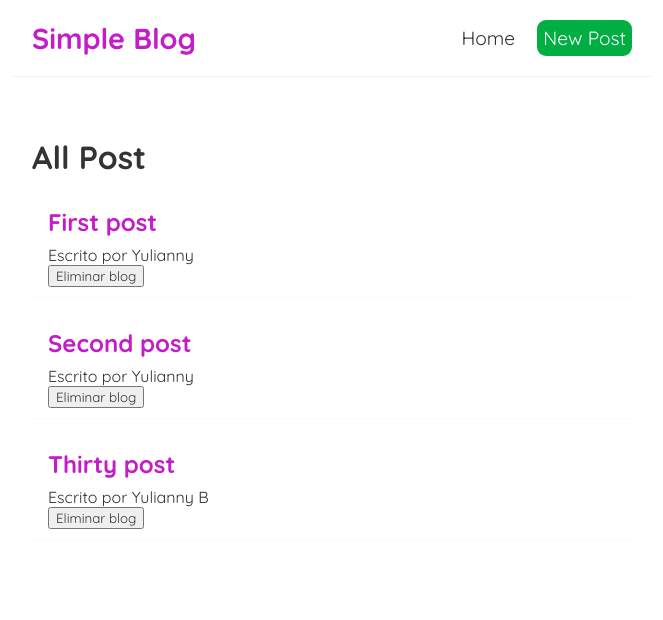
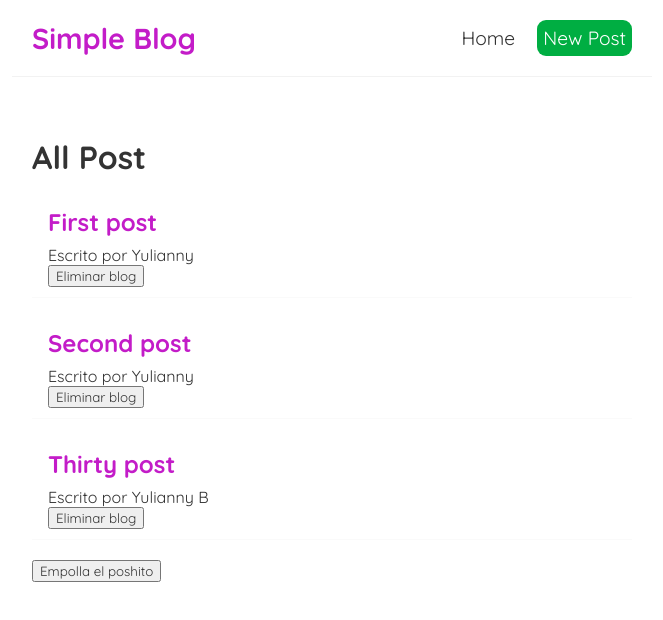
Before and after one commit to yuliannydev/Simple-Blog-With-React, a React (Create React App) app: page / in a window 1280 px wide. Shown: the top 620 px of the page, without its empty margins (308-971 px from the left). Built offline with nearby package versions, Linux system fonts and the light colour scheme; the HTML template or start-up script is replaced by a standard one.

Commit message:
:memo: Create useEffect
Add useEffect and dependencies for change the state on useStade, and rendering one time the DOM

```diff
--- a/src/components/Home.jsx
+++ b/src/components/Home.jsx
@@ -1,23 +1,34 @@
-import { useState } from 'react'
-import BlogList from './BlogList'
+import { useState, useEffect } from "react";
+import BlogList from "./BlogList";
 
 const Home = () => {
-    /** HOOK USE STATE */
+  /** HOOKS USE STATE */
   const [blogs, setBlogs] = useState([
-        { title: 'First post', body: 'Lorem ipsum' , author: 'Yulianny', id: 1 },
-        { title: 'Second post', body: 'Lorem ipsum' , author: 'Yulianny', id: 2 },
-        { title: 'Thirty post', body: 'Lorem ipsum' , author: 'Yulianny B', id: 3 },
+    { title: "First post", body: "Lorem ipsum", author: "Yulianny", id: 1 },
+    { title: "Second post", body: "Lorem ipsum", author: "Yulianny", id: 2 },
+    { title: "Thirty post", body: "Lorem ipsum", author: "Yulianny B", id: 3 },
   ]);
 
+  const [name, setName] = useState(" 🐣 ");
+
+  useEffect(() => {
+    console.log(name);
+  }, [name]);
+
+  /** Delete post */
   const handleDelete = (id) => {
-        const newBlogs = blogs.filter(blog => blog.id !== id);
+    const newBlogs = blogs.filter((blog) => blog.id !== id);
     setBlogs(newBlogs);
-    }
+  };
+
   return (
     <div className="home">
       <BlogList blogs={blogs} title="All Post" handleDelete={handleDelete} />
+      <button onClick={() => setName(" 🐥 pioooo :3")}>
+        Empolla el poshito
+      </button>
     </div>
-    )
-}
+  );
+};
 
-export default Home
+export default Home;
```
Lines whose indentation alone changed are shown as unchanged.
